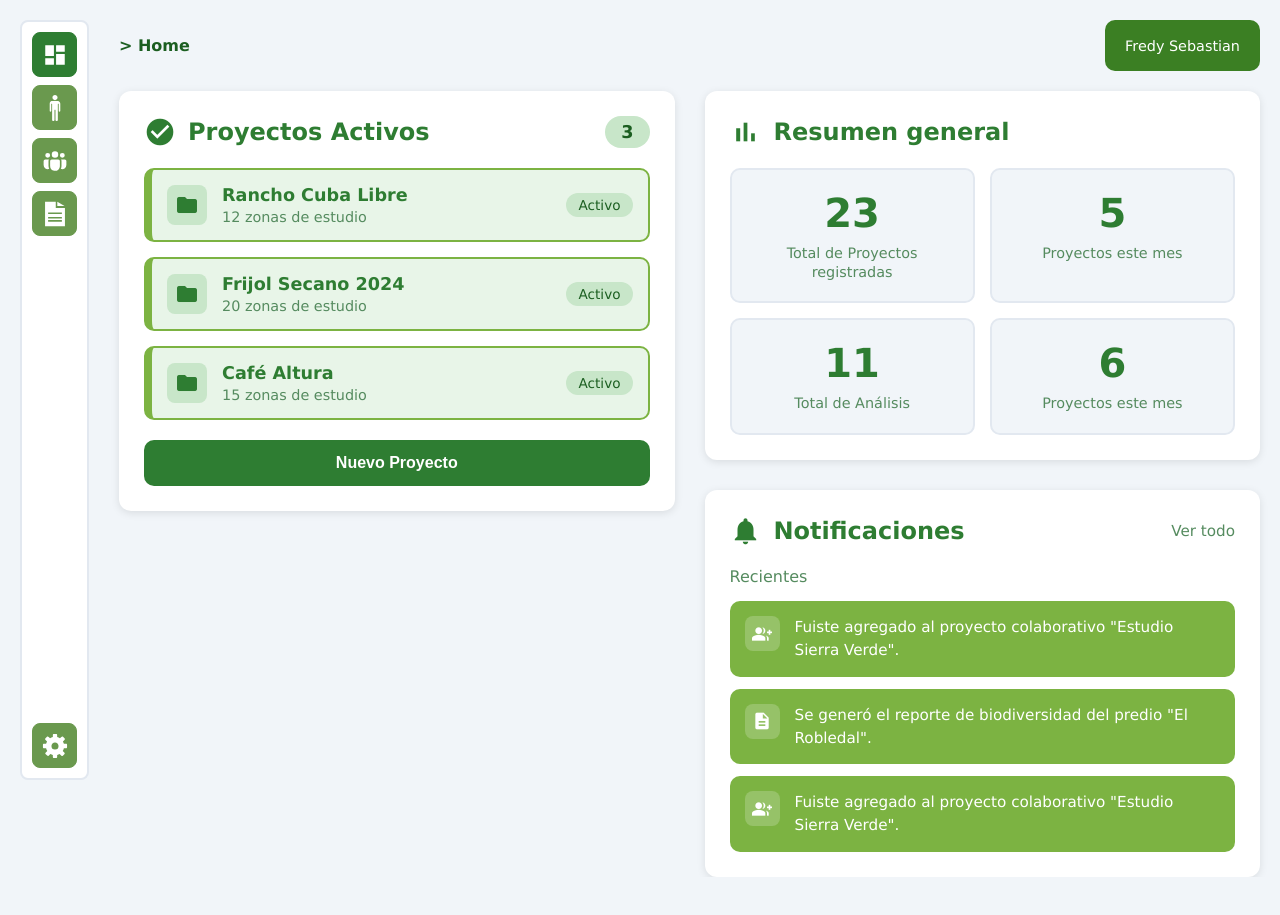
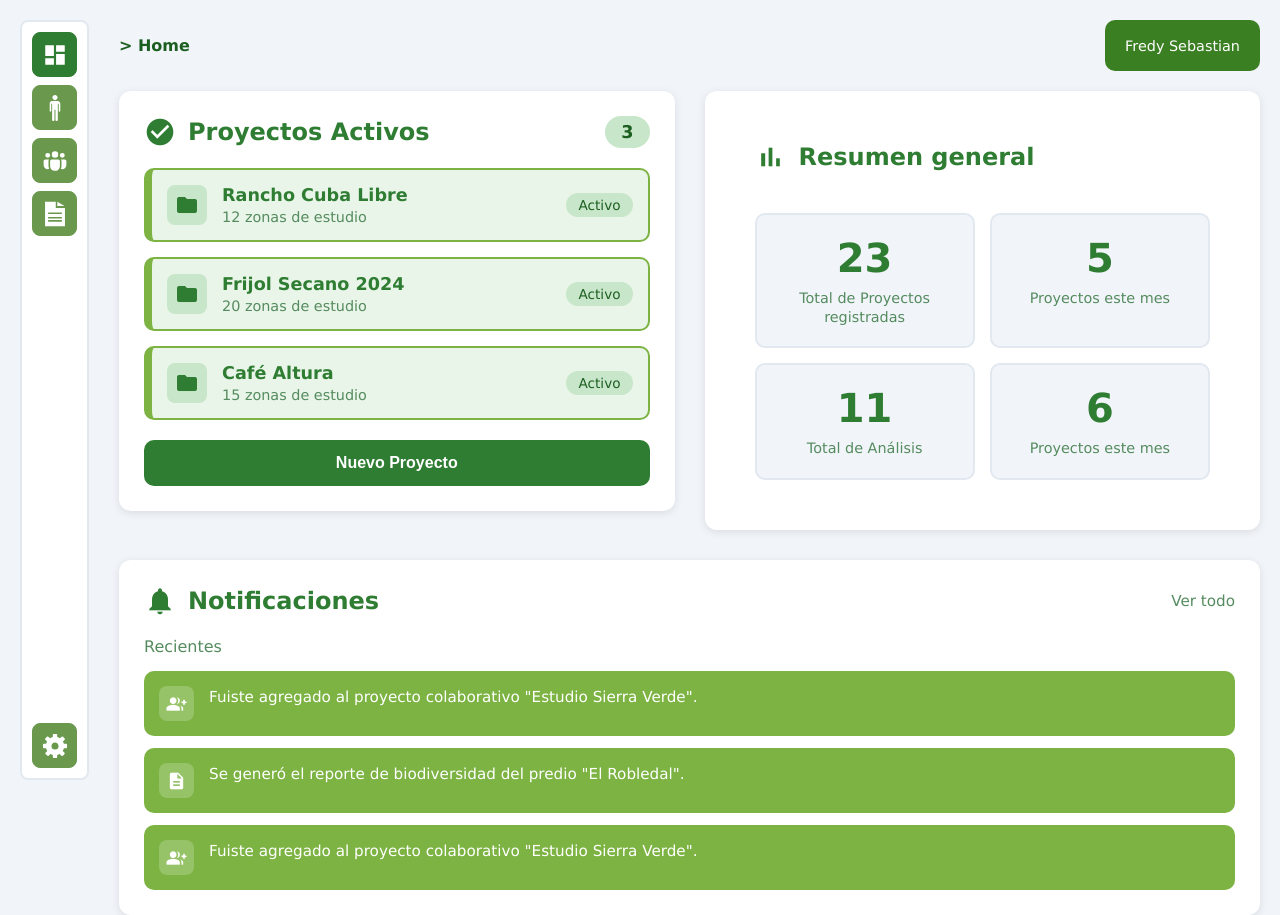
Before and after one commit to jacalvoag/Sylvara, an Angular app: page /home in a window 1280 px wide. Before the commit the page ends 877 px from the top, so only its background shows below. Built offline with nearby package versions, Linux system fonts and the light colour scheme.

Commit message:
Terminé las vistas previas del home así como la estructura

```diff
--- a/src/app/features/home/components/active-projects.component/active-projects.component.ts
+++ b/src/app/features/home/components/active-projects.component/active-projects.component.ts
@@ -1,12 +1,11 @@
 import { Component, Input } from '@angular/core';
 import { CommonModule } from '@angular/common';
 import { Project } from '../../../../core/models/project.model';
-import { RouterLink } from '@angular/router';
 
 @Component({
   selector: 'app-active-projects',
   standalone: true,
-  imports: [CommonModule, RouterLink],
+  imports: [CommonModule],
   templateUrl: './active-projects.component.html',
   styleUrl: './active-projects.component.css',
 })
--- a/src/app/features/home/components/general-info.component/general-info.component.css
+++ b/src/app/features/home/components/general-info.component/general-info.component.css
@@ -1,11 +1,11 @@
 .general-info-card {
   background-color: #fff;
   border-radius: 12px;
-  padding: 25px;
+  padding: 50px;
   box-shadow: 0 2px 8px rgba(0, 0, 0, 0.1);
   display: flex;
   flex-direction: column;
-  gap: 20px;
+  gap: 40px;
 }
 
 .card-header {
--- a/src/app/features/home/home.component.css
+++ b/src/app/features/home/home.component.css
@@ -6,6 +6,7 @@
 .home-layout {
   display: grid;
   grid-template-columns: 1fr 1fr;
+  grid-template-rows: auto auto;
   gap: 30px;
   height: 100%;
   width: 100%;
@@ -14,10 +15,55 @@
 .left-section {
   display: flex;
   flex-direction: column;
+  grid-column: 1;
+  grid-row: 1;
 }
 
 .right-section {
   display: flex;
   flex-direction: column;
   gap: 30px;
+  grid-column: 2;
+  grid-row: 1;
 }
+
+.notifications-full-width {
+  grid-column: 1 / -1;
+  grid-row: 2;
+}
+
+
+.home-container {
+  width: 100%;
+  height: 100%;
+}
+
+.home-layout {
+  display: grid;
+  grid-template-columns: 1fr 1fr;
+  grid-template-rows: auto auto;
+  gap: 30px;
+  height: 100%;
+  width: 100%;
+}
+
+.left-section {
+  display: flex;
+  flex-direction: column;
+  grid-column: 1;
+  grid-row: 1;
+}
+
+.right-section {
+  display: flex;
+  flex-direction: column;
+  gap: 30px;
+  grid-column: 2;
+  grid-row: 1;
+}
+
+
+.notifications-full-width {
+  grid-column: 1 / -1;
+  grid-row: 2;
+}
--- a/src/app/features/home/home.component.html
+++ b/src/app/features/home/home.component.html
@@ -1,13 +1,17 @@
 <div class="home-container">
   <div class="home-layout">
-    <!-- Columna que es de Proyectos Activos -->
+    <!-- Columna izquierda: Proyectos Activos -->
     <section class="left-section">
       <app-active-projects [projects]="projects" [loading]="loading"></app-active-projects>
     </section>
 
-    <!-- Columna que es de Resumen General y Notificaciones -->
+    <!-- Columna derecha: Resumen General -->
     <section class="right-section">
       <app-general-info></app-general-info>
+    </section>
+
+    <!-- Notificaciones - Abarca todo el ancho -->
+    <section class="notifications-full-width">
       <app-notifications></app-notifications>
     </section>
   </div>
```
